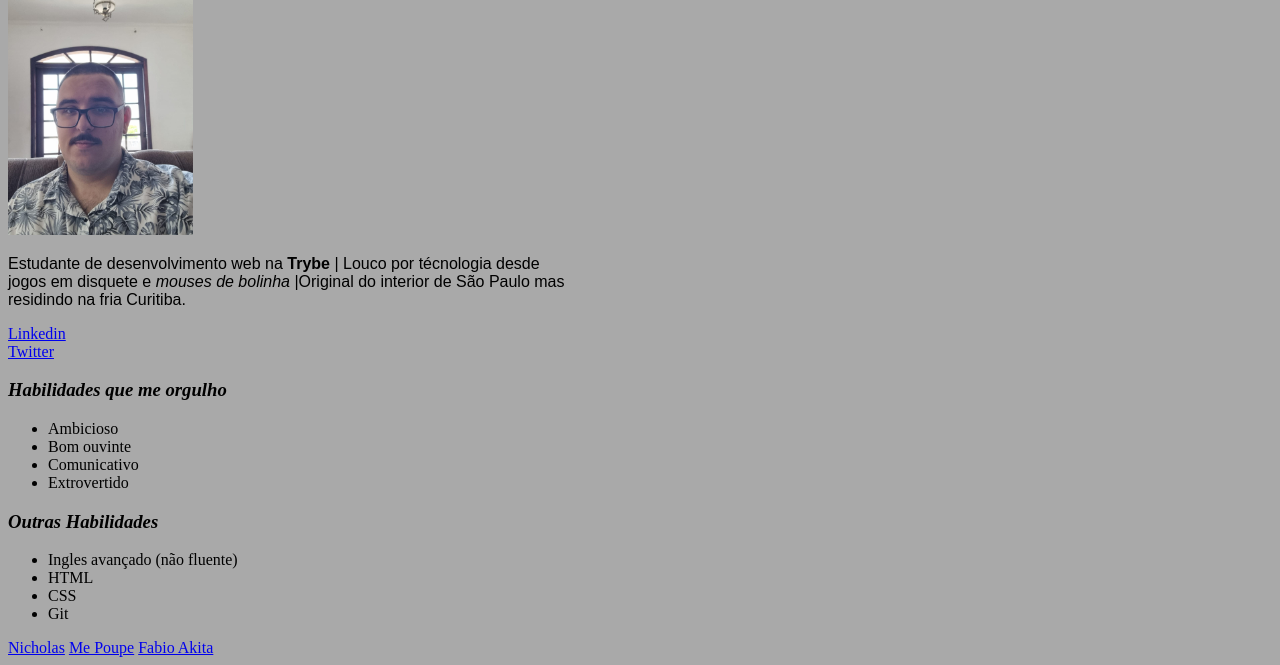
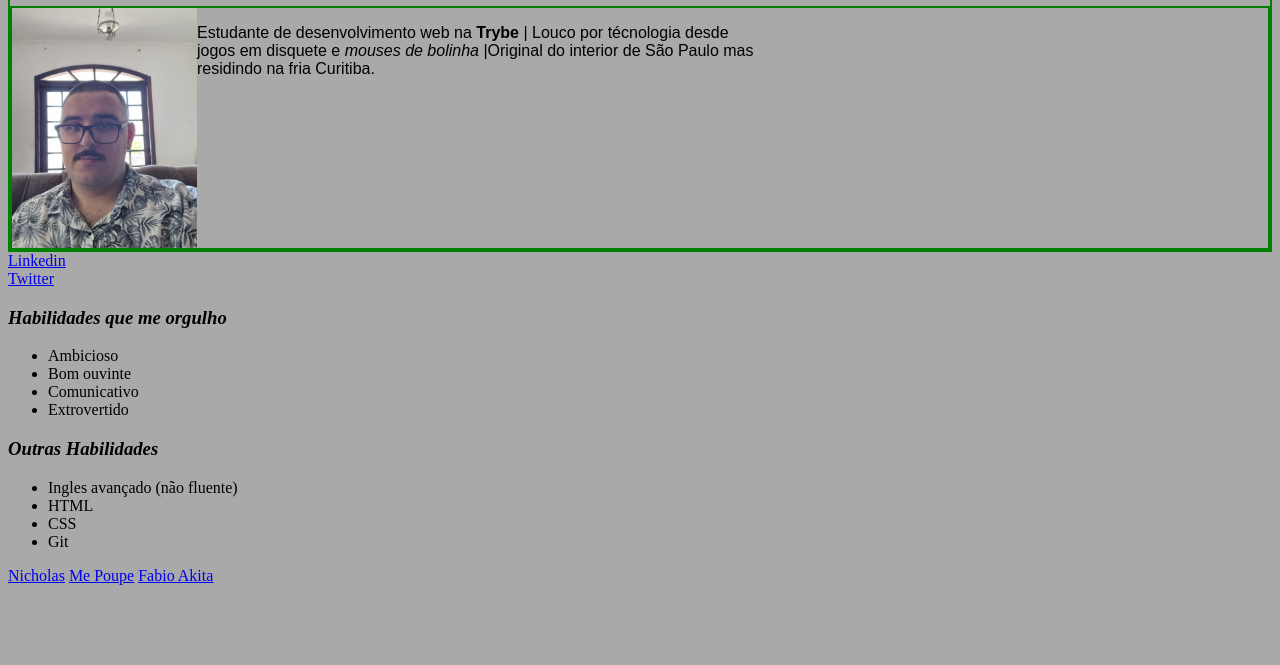
Before and after one commit to Chtullo/Chtullo.github.io, a plain HTML site: page index.html in a window 1280 px wide. Shown: the part 145-810 px from the top of the page. Drawn offline with Linux system fonts and the light colour scheme.

Commit message:
photo and description aligned side by side

```diff
--- a/index.html
+++ b/index.html
@@ -13,10 +13,11 @@
 </ul>
 <div>
      <h1>Nicholas Milan de Castro Zanetti</h1>
+     <div class="picdescr">
      <img id= "nicholas" src="./Nicholas.jpeg" alt="Foto do Nicholas Castro"width="185px">
      <p>Estudante de desenvolvimento web na <strong>Trybe</strong> | Louco por técnologia desde <br> jogos em disquete e <i>mouses de bolinha</i> |Original do interior de São Paulo mas <br>residindo na fria Curitiba. </p>
     </div>
-
+   </div>
        <a href="https://www.linkedin.com/in/nicholascastroz/"target="blank_">Linkedin</a><br>
        <a href="https://twitter.com/NicholasCastroZ"target="blank_">Twitter</a>
 
--- a/style.css
+++ b/style.css
@@ -10,6 +10,14 @@ h1{
   h3{
     font-style: oblique;
   }
-  div{
 
+  div {
+      border: 2px solid green;
   }
+  #nicholas{
+      float: left;
+      height:  240px;
+  }
+  .picdescr {
+      height: 240px;
+  }
```
